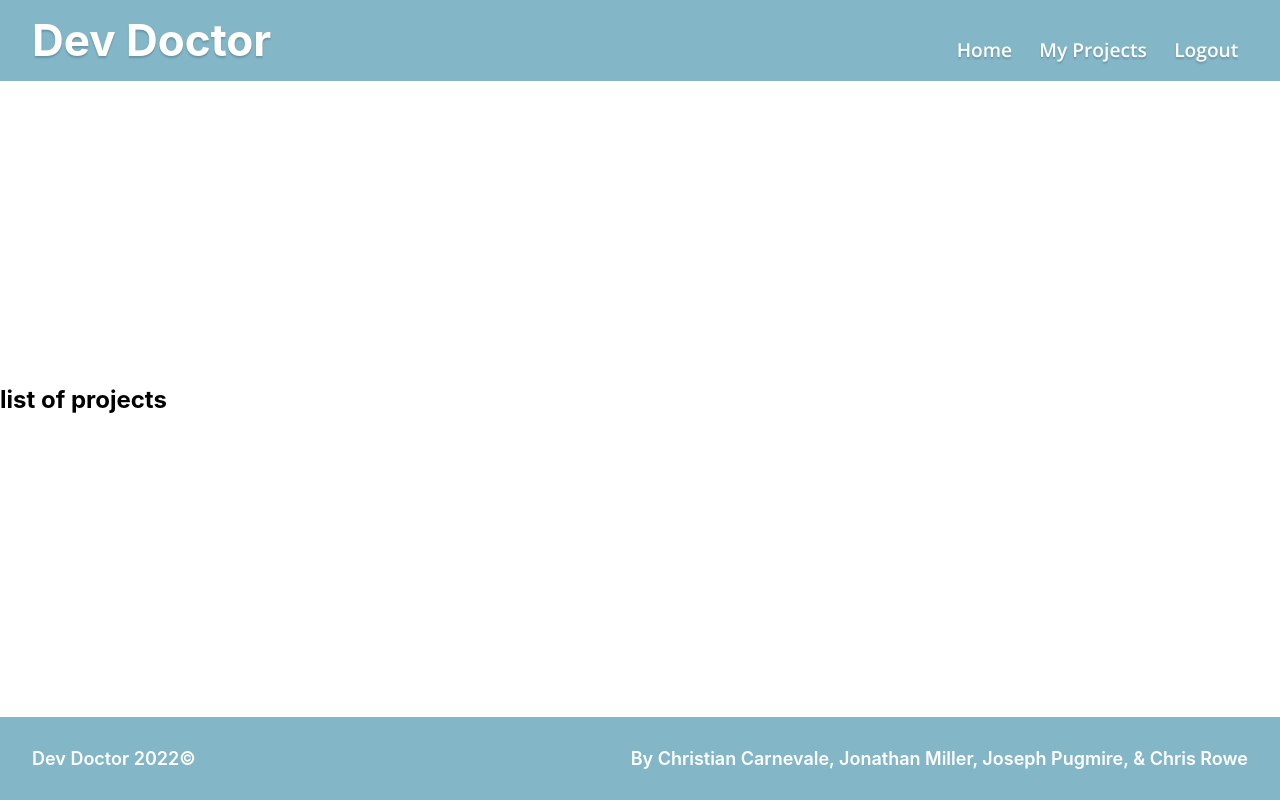
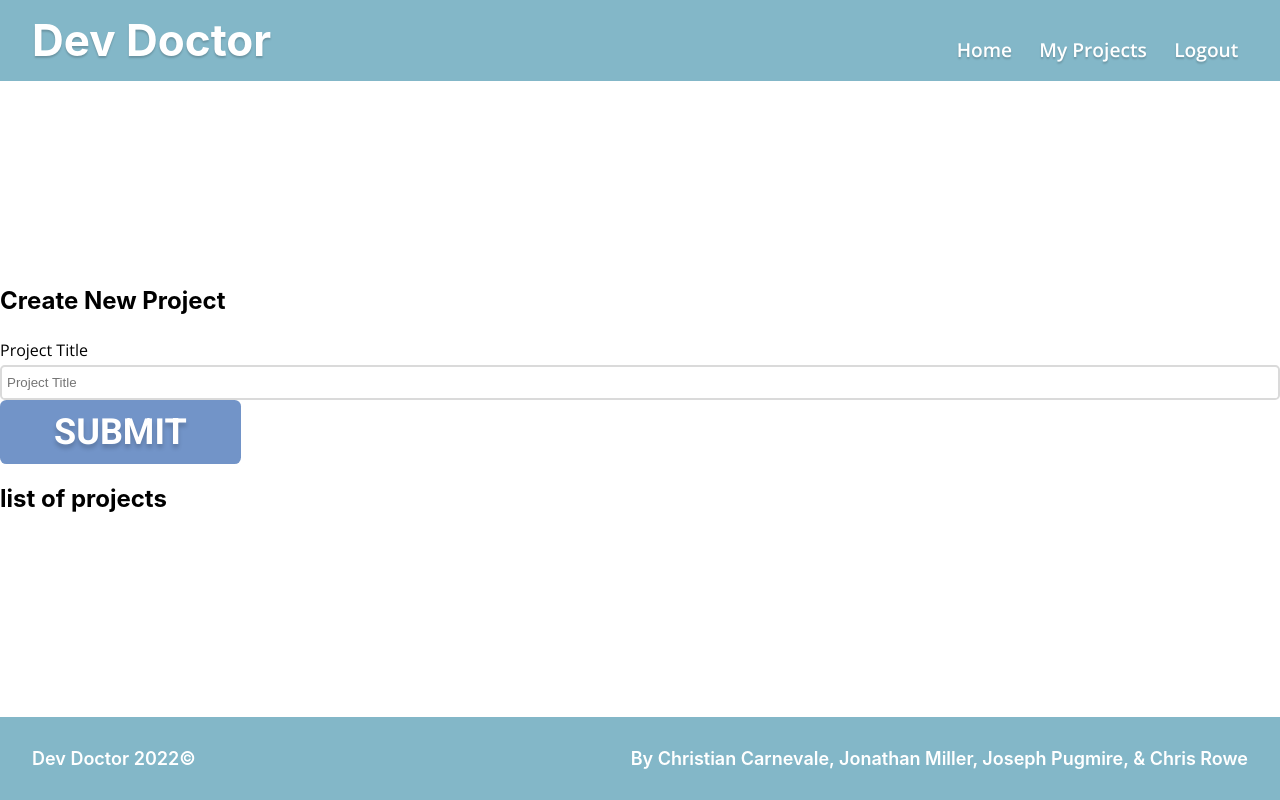
Before and after one commit to jdmill/devdoc, a React (Create React App) app in the folder client/: page /app/projects in a window 1280 px wide. Built offline with nearby package versions, Linux system fonts and the light colour scheme.

Commit message:
Add Project is Working

```diff
--- a/client/src/components/myProjects/MyProjects.js
+++ b/client/src/components/myProjects/MyProjects.js
@@ -1,5 +1,6 @@
+import React from "react";
+import NewProjectForm from "../newProjectForm/NewProjectForm";
 function MyProjects() {
-
   /*
     const handleEditRequest(e) => {
         cont id = e.target.name
@@ -14,6 +15,8 @@ function MyProjects() {
 
   return (
     <div className="container">
+      <NewProjectForm />
+
       <h2>list of projects</h2>
       <ul className="project__list">
         {/* projects.map((project) => {
@@ -40,6 +43,6 @@ function MyProjects() {
       </ul>
     </div>
   );
-};
+}
 
 export default MyProjects;
--- /dev/null
+++ b/client/src/components/newProjectForm/NewProjectForm.js
@@ -0,0 +1,59 @@
+import { useState } from "react";
+import { useMutation } from "@apollo/client";
+import { ADD_PROJECT } from "../../utils/mutations";
+import Auth from "../../utils/auth";
+
+function NewProjectForm() {
+  const [projectTitle, setFormState] = useState("");
+  const [addProject] = useMutation(ADD_PROJECT);
+
+  const handleChange = (event) => {
+    const { name, value } = event.target;
+
+    if (name === "projectTitle") {
+      setFormState(value);
+    }
+  };
+
+  const handleFormSubmit = async (event) => {
+    event.preventDefault();
+    const user_id = Auth.getUser().data._id;
+    console.log(user_id);
+    console.log(projectTitle);
+    try {
+      await addProject({
+        variables: {
+          projectTitle: projectTitle,
+          userId: user_id,
+        },
+      });
+
+      setFormState("");
+    } catch (err) {
+      console.error(err);
+    }
+  };
+  return (
+    <section className="new_project_card">
+      <h2>Create New Project</h2>
+      <form onSubmit={handleFormSubmit}>
+        <div>
+          <label htmlFor="newProjectForm">Project Title</label>
+          <input
+            id="projectTitleInput"
+            type="text"
+            name="projectTitle"
+            value={projectTitle}
+            placeholder="Project Title"
+            onChange={handleChange}
+          />
+        </div>
+        <div>
+          <button type="submit">Submit</button>
+        </div>
+      </form>
+    </section>
+  );
+}
+
+export default NewProjectForm;
```
Lines whose indentation alone changed are shown as unchanged.
